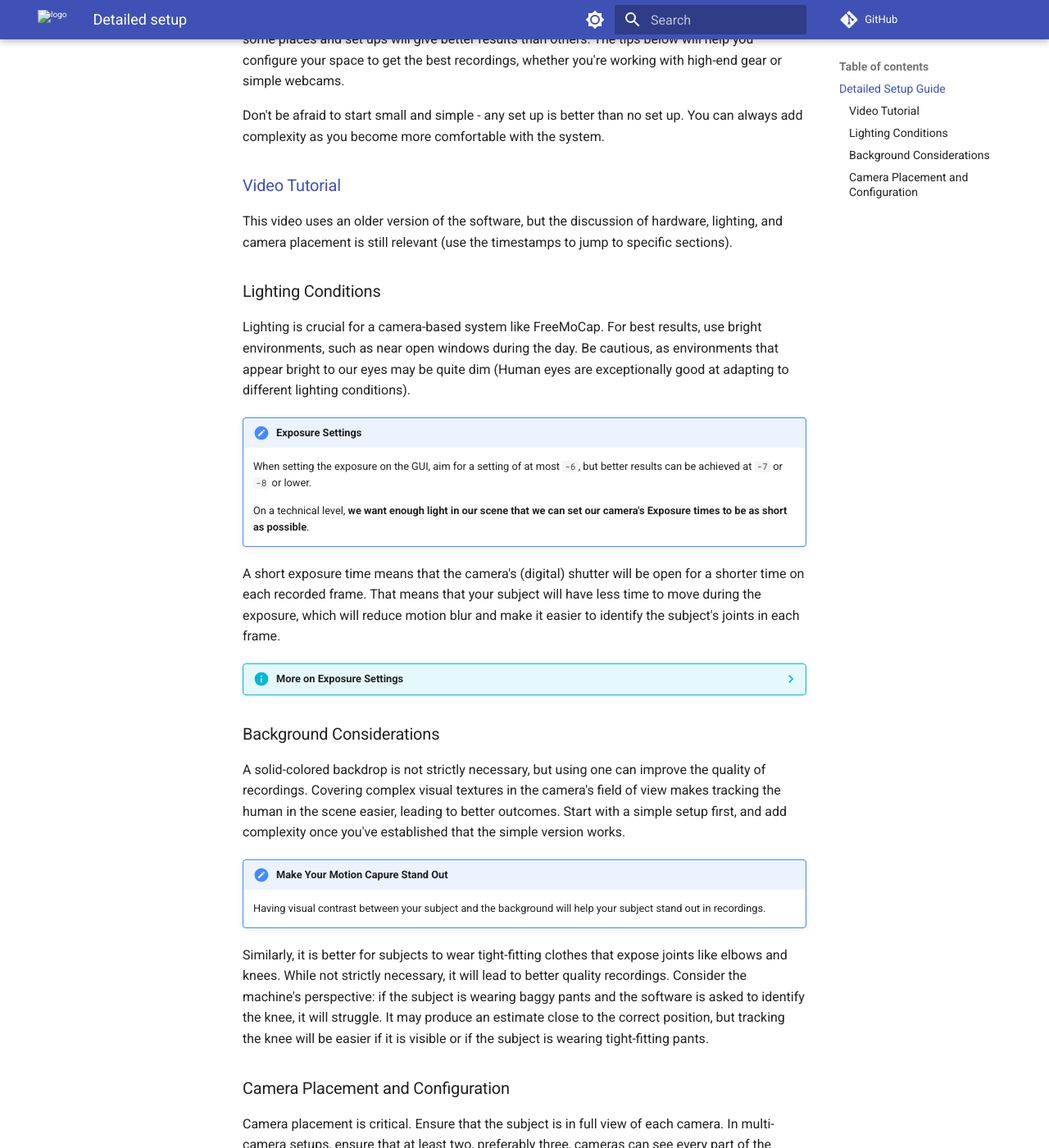
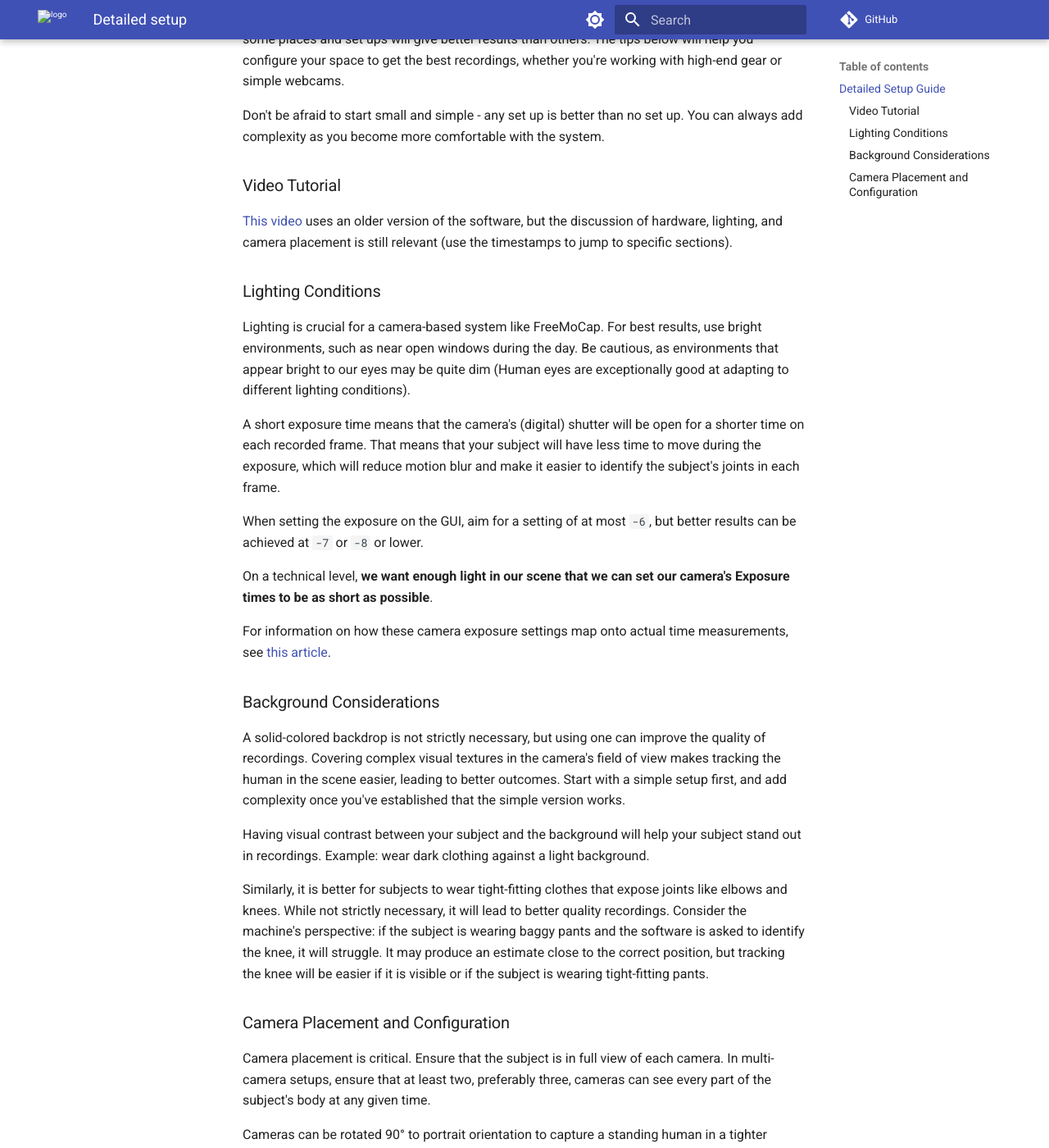
Before and after one commit to freemocap/documentation, an MkDocs documentation site: the page built from docs/Writerside/topics/resources/detailed_setup.md, in a window 1280 px wide and 1400 px high, scrolled down 269 px. Shown: the whole window at 82% size. Built offline with MkDocs 1.6.1 and Material for MkDocs 9.7.7, drawn with Linux system fonts in a browser that asks for light colours; comment, search, counter and statistics services are not loaded; some of the changed text lies outside the part shown.

Commit message:
fixed broken links

```diff
--- a/docs/Writerside/topics/resources/detailed_setup.md
+++ b/docs/Writerside/topics/resources/detailed_setup.md
@@ -4,31 +4,36 @@
 
 Don't be afraid to start small and simple - any set up is better than no set up. You can always add complexity as you become more comfortable with the system.
 
-## [Video Tutorial](https://www.youtube.com/watch?v=GxKmyKdnTy0&t=872s)
+## Video Tutorial
 
-This video uses an older version of the software, but the discussion of hardware, lighting, and camera placement is still relevant (use the timestamps to jump to specific sections).
+[This video](https://www.youtube.com/watch?v=GxKmyKdnTy0&t=872s) uses an older version of the software, but the discussion of hardware, lighting, and camera placement is still relevant (use the timestamps to jump to specific sections).
 
 ## Lighting Conditions
 
 Lighting is crucial for a camera-based system like FreeMoCap. For best results, use bright environments, such as near open windows during the day. Be cautious, as environments that appear bright to our eyes may be quite dim (Human eyes are exceptionally good at adapting to different lighting conditions).
 
-!!! tip-full-width "Exposure Settings"
-    When setting the exposure on the GUI, aim for a setting of at most `-6`, but better results can be achieved at `-7` or `-8` or lower.
-
-    On a technical level, **we want enough light in our scene that we can set our camera's Exposure times to be as short as possible**.
-
 A short exposure time means that the camera's (digital) shutter will be open for a shorter time on each recorded frame. That means that your subject will have less time to move during the exposure, which will reduce motion blur and make it easier to identify the subject's joints in each frame.
 
-??? info "More on Exposure Settings"
-    For information on how these camera exposure settings map onto actual time measurements, see [this article](https://www.kurokesu.com/main/2020/05/22/uvc-camera-exposure-timing-in-opencv/).
+<procedure title="Exposure Settings" collapsible="true">
 
+When setting the exposure on the GUI, aim for a setting of at most `-6`, but better results can be achieved at `-7` or `-8` or lower.
+
+On a technical level, **we want enough light in our scene that we can set our camera's Exposure times to be as short as possible**.
+
+</procedure>
+
+<procedure title="More on Exposure Settings" collapsible="true">
+
+For information on how these camera exposure settings map onto actual time measurements, see [this article](https://www.kurokesu.com/main/2020/05/22/uvc-camera-exposure-timing-in-opencv/).
+{style="note"}
+
+</procedure>
 
 ## Background Considerations
 
 A solid-colored backdrop is not strictly necessary, but using one can improve the quality of recordings. Covering complex visual textures in the camera's field of view makes tracking the human in the scene easier, leading to better outcomes. Start with a simple setup first, and add complexity once you've established that the simple version works.
 
-!!! tip-full-width "Make Your Motion Capure Stand Out"
-    Having visual contrast between your subject and the background will help your subject stand out in recordings.
+Having visual contrast between your subject and the background will help your subject stand out in recordings. Example: wear dark clothing against a light background.
 
 Similarly, it is better for subjects to wear tight-fitting clothes that expose joints like elbows and knees. While not strictly necessary, it will lead to better quality recordings. Consider the machine's perspective: if the subject is wearing baggy pants and the software is asked to identify the knee, it will struggle. It may produce an estimate close to the correct position, but tracking the knee will be easier if it is visible or if the subject is wearing tight-fitting pants.
 
@@ -36,8 +41,11 @@
 
 Camera placement is critical. Ensure that the subject is in full view of each camera. In multi-camera setups, ensure that at least two, preferably three, cameras can see every part of the subject's body at any given time.
 
-!!! tip-full-width "Working In A Tight Space"
-    Cameras can be rotated 90° to portrait orientation to capture a standing human in a tighter space. You can even mix portrait and landscape views together to better capture your space.
+<procedure title="Working with small spaces" collapsible="true">
+
+Cameras can be rotated 90° to portrait orientation to capture a standing human in a tighter space. You can even mix portrait and landscape views together to better capture your space.
+
+</procedure>
 
 Ideally, the person should occupy as much of the camera screen as possible, providing more information for the software to track the person. Most testing has been done on low-quality webcams, although successful recordings have been made with GoPros, DSLRs, and mobile phones.
 
```
Also changed, not shown: docs/Writerside/topics/getting_started/multi_camera_calibration.md (+1 -1 lines).
